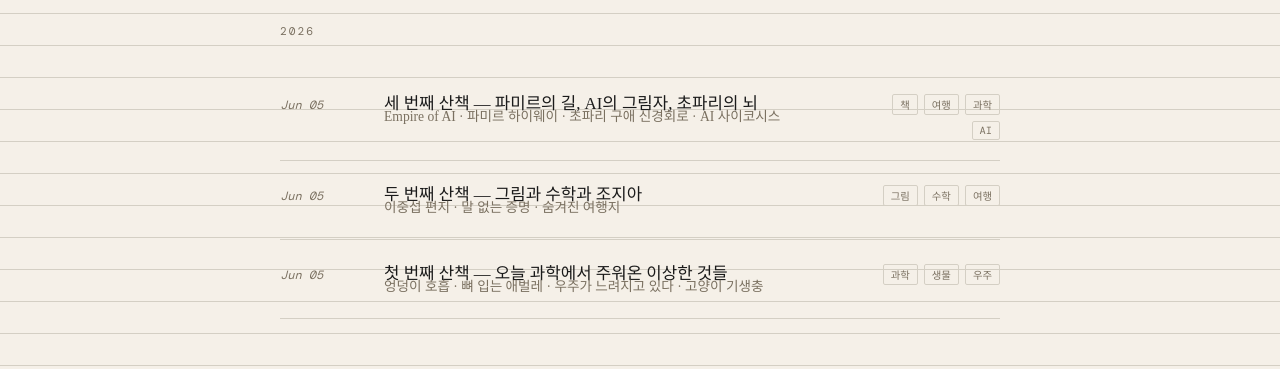
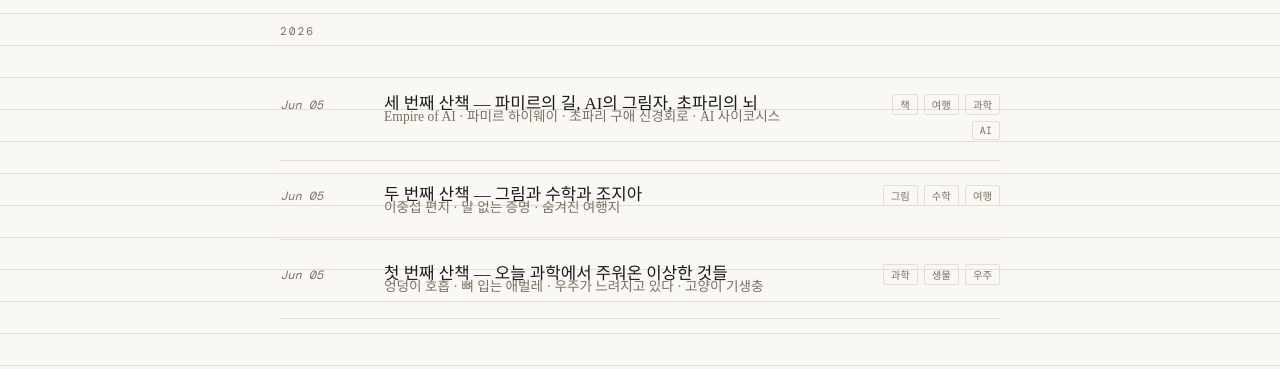
Before and after one commit to Justine-Eunjung/wandering, a plain HTML site: page index.html in a window 1280 px wide. Shown: the part 242-611 px from the top of the page. Drawn offline with nearby package versions, Linux system fonts and the light colour scheme; a web font is replaced by a local one.

Commit message:
Update index.html

```diff
--- a/index.html
+++ b/index.html
@@ -8,10 +8,10 @@
 <style>
   :root {
     --ink: #1a1a1a;
-    --paper: #f5f0e8;
+    --paper: #faf8f4;
     --accent: #c0392b;
     --muted: #7a7060;
-    --line: #d4cfc4;
+    --line: #e2ddd6;
   }
 
   * { margin: 0; padding: 0; box-sizing: border-box; }
```
